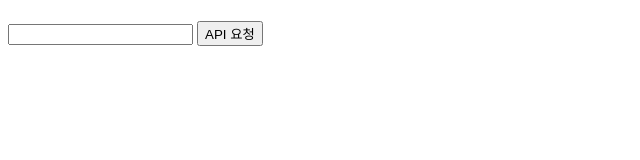
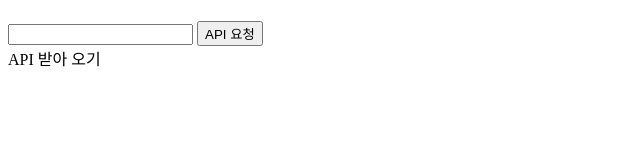
Before and after one commit to kimjoongil/node-animal-sound, a website: page index.html in a window 1280 px wide. Shown: the whole page, without its empty margins (0-640 px from the left). Drawn offline with Linux system fonts and the light colour scheme.

Commit message:
Div 추가

```diff
--- a/index.html
+++ b/index.html
@@ -10,6 +10,10 @@
     <h1 id="sound"></h1>
     <input id="name" type="text" />
     <button onclick="getSound()">API 요청</button>
+
+    <div>
+        API 받아 오기
+    </div>
     <script>
         function getSound(){
             const name = document.getElementById('name').value
```
